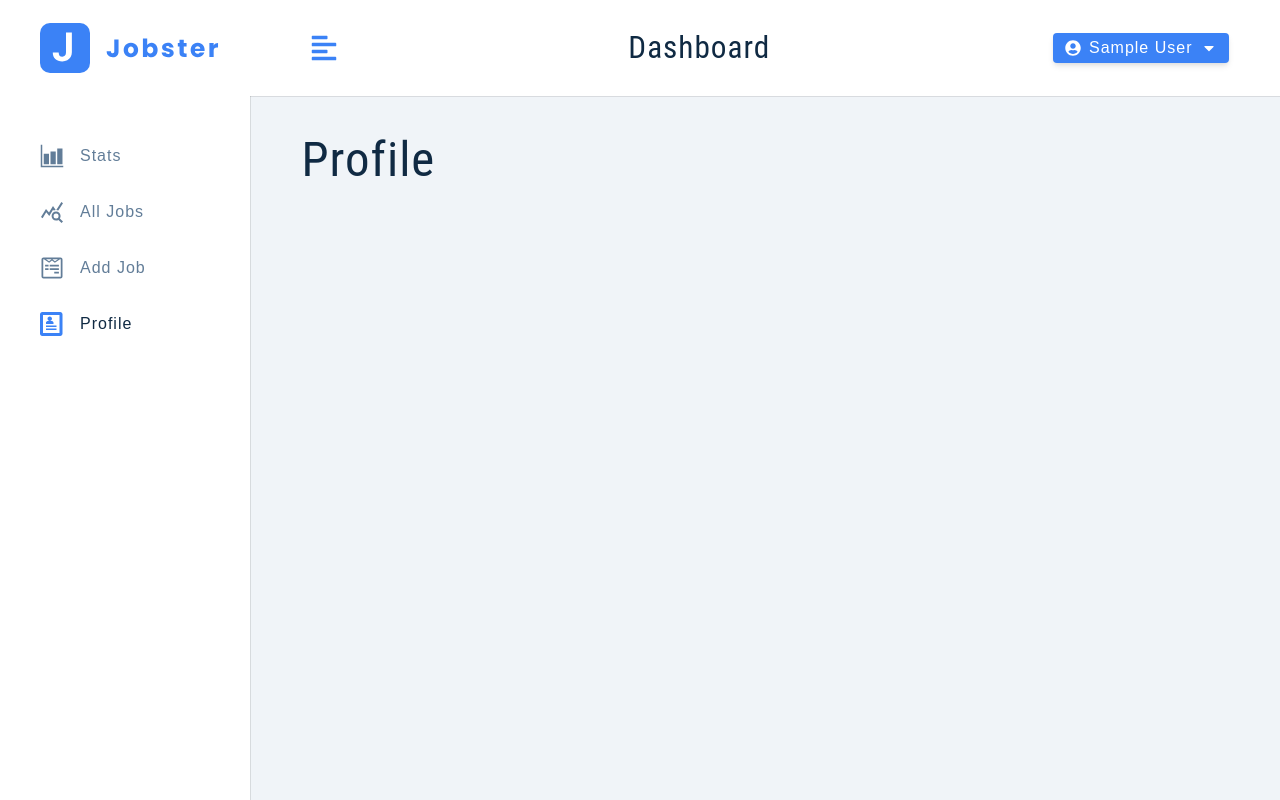
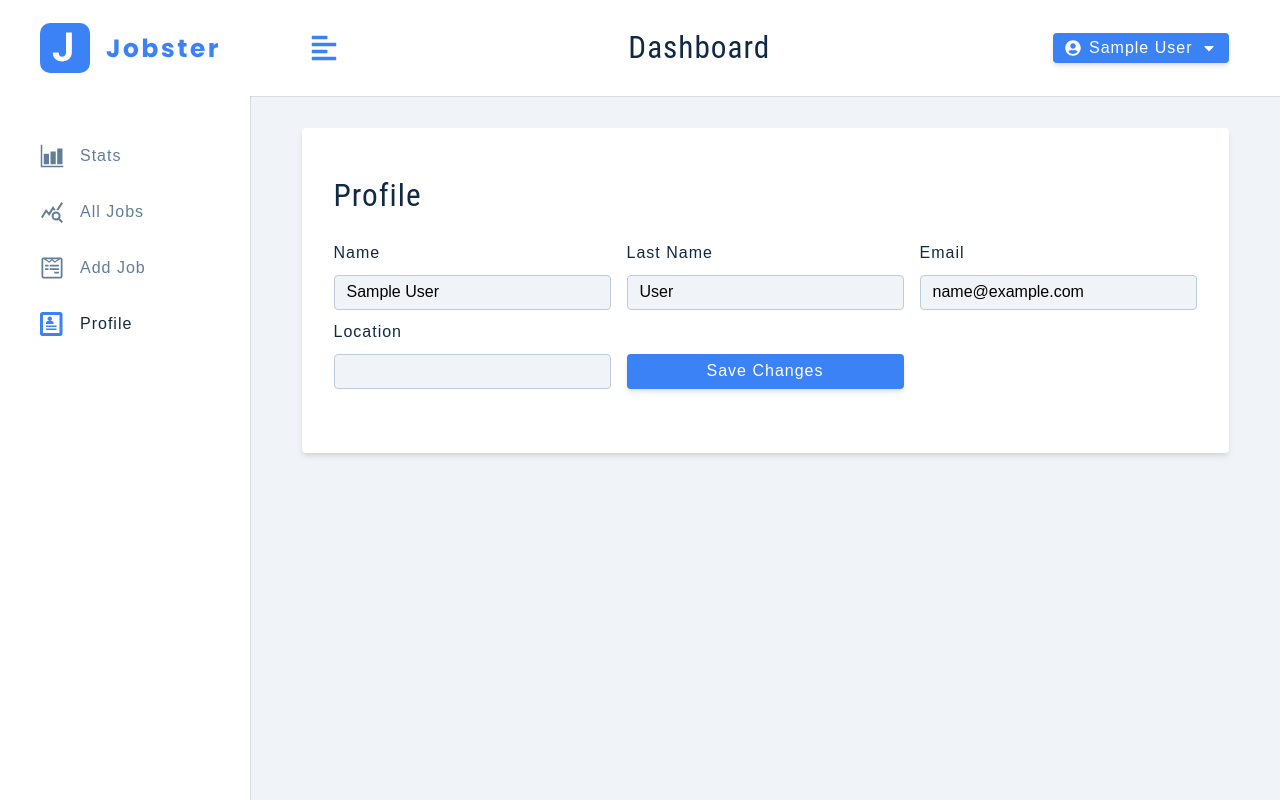
Before and after one commit to Mikechoi78/redux-toolkit-jobster, a React (Create React App) app: page /profile in a window 1280 px wide. Built offline with nearby package versions, Linux system fonts and the light colour scheme; sample sign-in values are in the browser's storage.

Commit message:
46-profile-page-structure

```diff
--- a/src/components/FormRow.js
+++ b/src/components/FormRow.js
@@ -2,7 +2,7 @@
   return (
     <div className='form-row'>
       <label htmlFor={name} className='form-label'>
-        {name}
+        {labelText || name}
       </label>
       <input
         type={type}
--- a/src/pages/dashboard/Profile.js
+++ b/src/pages/dashboard/Profile.js
@@ -1,4 +1,70 @@
+import { useState } from 'react';
+import { FormRow } from '../../components';
+import Wrapper from '../../assets/wrappers/DashboardFormPage';
+import { useDispatch, useSelector } from 'react-redux';
+import { toast } from 'react-toastify';
+
 const Profile = () => {
-  return <h1>Profile</h1>;
+  const { isLoading, user } = useSelector((store) => store.user);
+  const dispatch = useDispatch();
+  const [userData, setUserData] = useState({
+    name: user?.name || '',
+    email: user?.email || '',
+    lastName: user?.lastName || '',
+    location: user?.location || '',
+  });
+
+  const handleSubmit = (e) => {
+    e.preventDefault();
+    const { name, email, lastName, location } = userData;
+    if (!name || !email || !lastName || !location) {
+      toast.error('please fill out all fields');
+      return;
+    }
+  };
+
+  const handleChange = (e) => {
+    const name = e.target.name;
+    const value = e.target.value;
+    setUserData({ ...userData, [name]: value });
+  };
+
+  return (
+    <Wrapper>
+      <form className='form' onSubmit={handleSubmit}>
+        <h3>profile</h3>
+        <div className='form-center'>
+          <FormRow
+            type='text'
+            name='name'
+            value={userData.name}
+            handleChange={handleChange}
+          />
+          <FormRow
+            type='text'
+            labelText='last name'
+            name='lastName'
+            value={userData.lastName}
+            handleChange={handleChange}
+          />
+          <FormRow
+            type='email'
+            name='email'
+            value={userData.email}
+            handleChange={handleChange}
+          />
+          <FormRow
+            type='text'
+            name='location'
+            value={userData.location}
+            handleChange={handleChange}
+          />
+          <button type='submit' className='btn btn-block' disabled={isLoading}>
+            {isLoading ? 'Please Wait...' : 'save changes'}
+          </button>
+        </div>
+      </form>
+    </Wrapper>
+  );
 };
 export default Profile;
```
Also changed, not shown: 1 other file (tests, documents, lock files or other folders).
